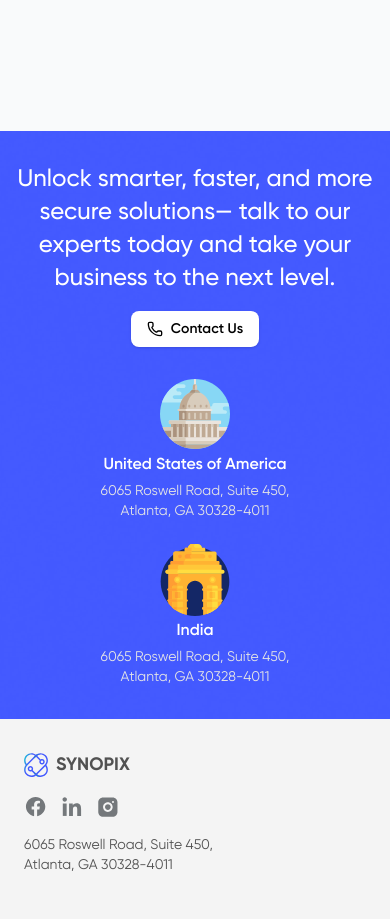
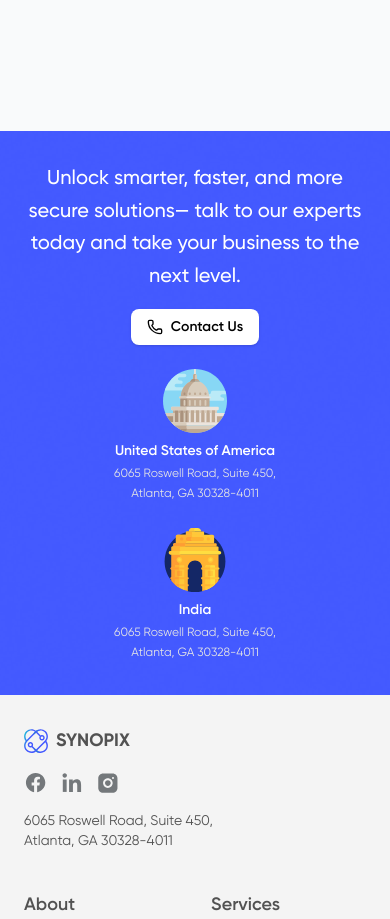
Before and after one commit to AjaySaini18/newWebsite, a React (Vite) app: page /faq in a window 390 px wide. Shown: the part 1520-2439 px from the top of the page. Built offline with nearby package versions, Linux system fonts and the light colour scheme.

Commit message:
Contact CTA width issue fixed

```diff
--- a/src/components/ContactCTA.jsx
+++ b/src/components/ContactCTA.jsx
@@ -7,26 +7,26 @@ import { Link } from "react-router-dom";
 const ContactCTA = () => {
   return (
     <section
-      className="w-full relative py-8 sm:py-12 px-4 sm:px-6 md:px-12 lg:px-24 font-gilroy"
+      className="w-full relative py-8 sm:py-12 px-6 md:px-12 lg:px-24 font-gilroy"
       style={{
         backgroundImage: "url('/assets/Rectangle35.png')",
         backgroundSize: "cover",
         backgroundPosition: "center",
       }}
     >
-      {/* Add container with max-width and proper centering */}
-      <div className="max-w-7xl mx-auto w-full">
-        <div className="relative w-full grid grid-cols-1 lg:grid-cols-12 items-end gap-8">
+      {/* Main container with proper max-width and centered alignment */}
+      <div className="max-w-7xl mx-auto ">
+        <div className="grid grid-cols-1 lg:grid-cols-12 items-end gap-6 sm:gap-8">
           {/* Left Box */}
           <motion.div
-            className="text-center lg:text-left col-span-12 lg:col-span-7 space-y-4 sm:space-y-6 w-full"
+            className="text-center lg:text-left col-span-12 lg:col-span-7 space-y-4 sm:space-y-6"
             initial={{ opacity: 0, x: -40 }}
             whileInView={{ opacity: 1, x: 0 }}
             transition={{ duration: 0.7 }}
             viewport={{ once: true }}
           >
             <motion.h2
-              className="text-white text-2xl lg:text-2xl font-medium leading-snug"
+              className="text-white text-xl sm:text-2xl lg:text-2xl font-medium leading-relaxed sm:leading-snug"
               initial={{ opacity: 0, y: -20 }}
               whileInView={{ opacity: 1, y: 0 }}
               transition={{ duration: 0.6 }}
@@ -37,11 +37,11 @@ const ContactCTA = () => {
             </motion.h2>
             <Link to={"/contact-us"}>
               <motion.button
-                className="inline-flex items-center gap-2 px-4 sm:px-5 py-2 sm:py-3 bg-white text-black rounded-lg text-sm sm:text-base font-semibold shadow hover:shadow-lg transition"
+                className="inline-flex items-center gap-2 px-4 sm:px-5 py-2 sm:py-3 bg-white text-black rounded-lg text-sm sm:text-base font-semibold shadow hover:shadow-lg transition hover:bg-gray-50"
                 initial={{ opacity: 0, scale: 0.8 }}
                 whileInView={{ opacity: 1, scale: 1 }}
                 whileHover={{ scale: 1.05 }}
-                transition={{ duration: 0.0 }}
+                transition={{ duration: 0.3 }}
                 viewport={{ once: true }}
               >
                 <Phone size={16} />
@@ -52,7 +52,7 @@ const ContactCTA = () => {
 
           {/* Right Box */}
           <motion.div
-            className="col-span-12 lg:col-span-5 flex flex-col sm:flex-row flex-wrap justify-center lg:justify-end gap-6 sm:gap-8 lg:gap-12 w-full"
+            className="col-span-12 lg:col-span-5 flex flex-col sm:flex-row justify-center lg:justify-end gap-6 sm:gap-8 lg:gap-10 xl:gap-12"
             initial="hidden"
             whileInView="visible"
             variants={{
@@ -71,19 +71,19 @@ const ContactCTA = () => {
                 visible: { opacity: 1, y: 0 },
               }}
               transition={{ duration: 0.6 }}
-              className="w-full sm:w-auto flex flex-col items-center text-center text-white"
+              className="flex flex-col items-center text-center text-white min-w-[140px] sm:min-w-[160px]"
             >
-              <div className="w-[70px] sm:w-[80px] h-[70px] sm:h-[80px] flex items-center justify-center mb-1">
+              <div className="w-16 h-16 sm:w-18 sm:h-18 flex items-center justify-center mb-2 sm:mb-3">
                 <img
                   src="/assets/us.svg"
                   alt="USA"
-                  className="w-18 h-18 object-contain"
+                  className="w-full h-full object-contain"
                 />
               </div>
-              <h3 className="text-md font-semibold mb-1">
+              <h3 className="text-sm sm:text-base font-semibold mb-1 sm:mb-2">
                 United States of America
               </h3>
-              <p className="text-sm text-[#E5E5E5]">
+              <p className="text-xs sm:text-sm text-[#E5E5E5] leading-relaxed">
                 6065 Roswell Road, Suite 450,
                 <br />
                 Atlanta, GA 30328-4011
@@ -97,17 +97,17 @@ const ContactCTA = () => {
                 visible: { opacity: 1, y: 0 },
               }}
               transition={{ duration: 0.6 }}
-              className="w-full sm:w-auto flex flex-col items-center text-center text-white"
+              className="flex flex-col items-center text-center text-white min-w-[140px] sm:min-w-[160px]"
             >
-              <div className="w-[70px] sm:w-[80px] h-[70px] sm:h-[80px] flex items-center justify-center mb-1">
+              <div className="w-16 h-16 sm:w-18 sm:h-18 flex items-center justify-center mb-2 sm:mb-3">
                 <img
                   src="/assets/india.svg"
                   alt="India"
-                  className="w-18 h-18 object-contain"
+                  className="w-full h-full object-contain"
                 />
               </div>
-              <h3 className="text-md font-semibold mb-1">India</h3>
-              <p className="text-sm text-[#E5E5E5]">
+              <h3 className="text-sm sm:text-base font-semibold mb-1 sm:mb-2">India</h3>
+              <p className="text-xs sm:text-sm text-[#E5E5E5] leading-relaxed">
                 6065 Roswell Road, Suite 450,
                 <br />
                 Atlanta, GA 30328-4011
--- a/src/components/TestimonialsSection.jsx
+++ b/src/components/TestimonialsSection.jsx
@@ -64,7 +64,7 @@ const services = [
 const TestimonialsSection = () => {
   return (
     <section
-      className="w-full bg-cover bg-center text-white py-16 sm:py-20 md:py-24 px-6 sm:px-12 md:px-16 lg:px-24 font-gilroy"
+      className="w-full bg-cover bg-center text-white py-12 md:py-16 md:py-24 px-6 sm:px-12 md:px-16 lg:px-24 font-gilroy"
       style={{ backgroundImage: "url('/assets/Rectangle19.png')" }}
     >
       <div className="max-full mx-auto">
@@ -76,7 +76,7 @@ const TestimonialsSection = () => {
           transition={{ duration: 0.8 }}
           viewport={{ once: true }}
         >
-          <h2 className="col-span-12 md:col-span-9 text-4xl md:text-3xl lg:text-5xl font-semibold leading-tight">
+          <h2 className="col-span-12 md:col-span-9 text-2xl md:text-3xl lg:text-5xl font-semibold leading-normal lg:leading-tight">
             Pioneering Innovation Through <br /> World-Class Engineering
           </h2>
 
```
